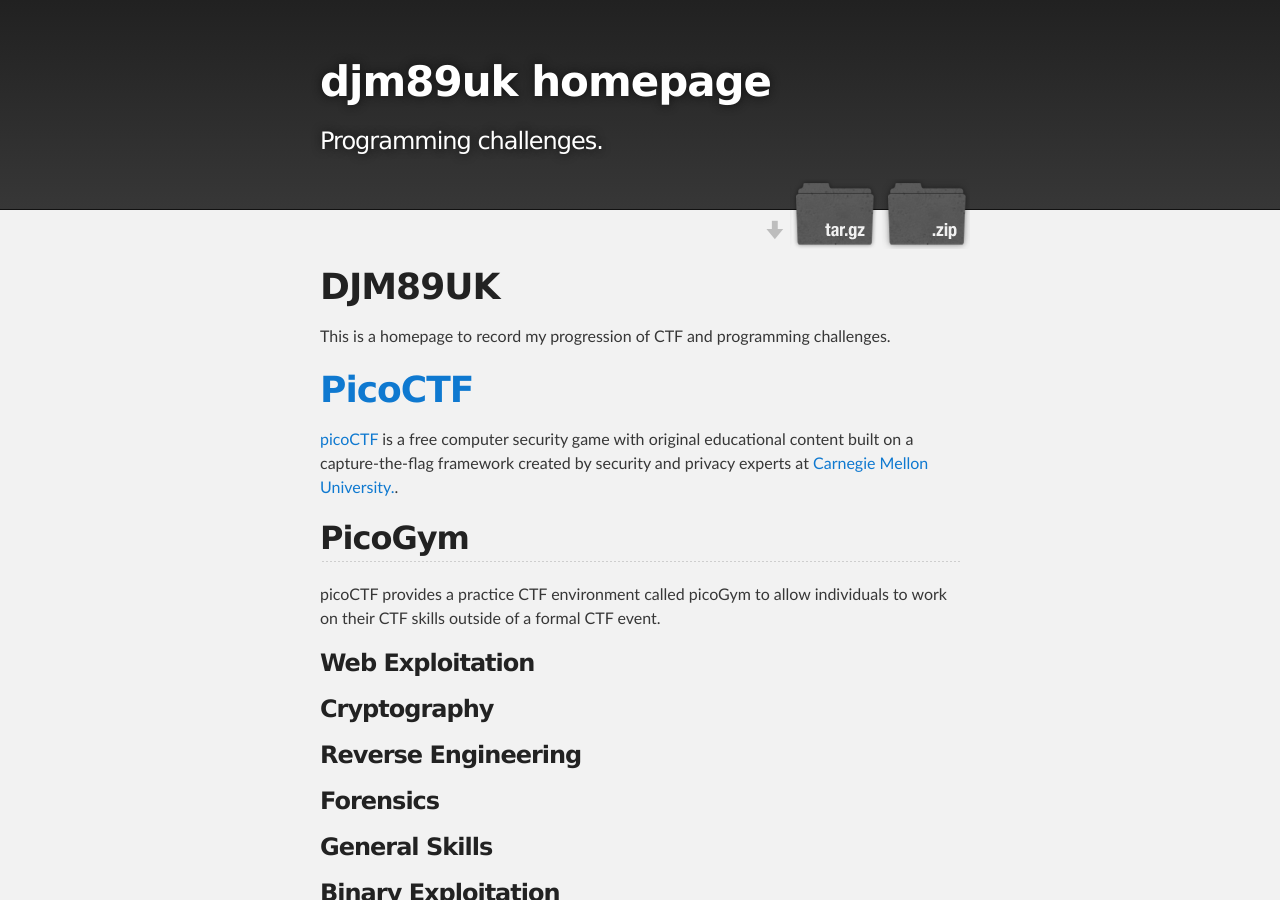
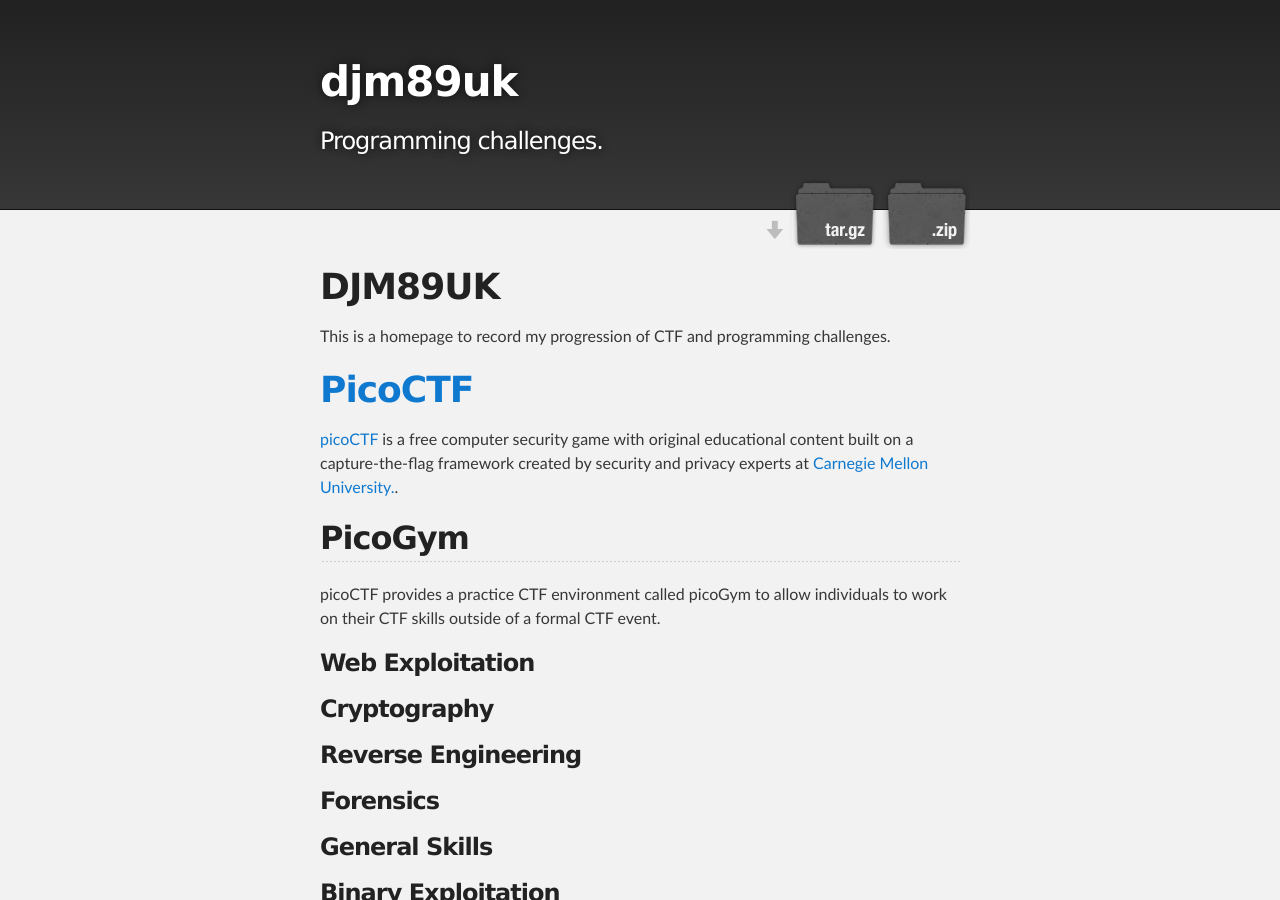
Before and after one commit to djm89uk/djm89uk.github.io, a Jekyll site: the page built from index.md, in a window 1280 px wide and 900 px high. Built offline with Jekyll 4.4.1, drawn with Linux system fonts in a browser that asks for light colours; our own code applies the rules of GitHub Pages for plain Markdown files.

Commit message:
Update _config.yml

```diff
--- a/_config.yml
+++ b/_config.yml
@@ -1,4 +1,4 @@
-title: djm89uk homepage
+title: djm89uk
 description: Programming challenges.
 show_downloads: true
 google_analytics:
```
